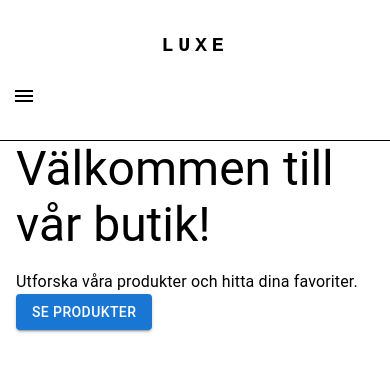
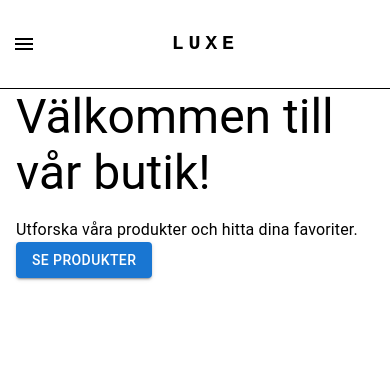
Before and after one commit to iiddaa96/examensarbete, a Next.js app: page / in a window 390 px wide. Shown: the top 372 px of the page. Built offline with nearby package versions, Linux system fonts and the light colour scheme.

Commit message:
fixed position flexGrow for desktop and mobile in header

```diff
--- a/app/ui/Header.tsx
+++ b/app/ui/Header.tsx
@@ -36,12 +36,35 @@ const Header: React.FC<HeaderProps> = ({
       <Box
         sx={{
           display: "flex",
-          justifyContent: "center", // Detta centrerar innehållet horisontellt
+          alignItems: "center",
           width: "100%",
         }}
       >
-        {/* Centrerad logotyp/titel */}
-        <Box component={Link} href="/" sx={{ textDecoration: "none" }}>
+        {/* Hamburger menu (visible only on mobile) */}
+        <Box sx={{ display: { xs: "flex", md: "none" }, alignItems: "center" }}>
+          <IconButton
+            size="large"
+            aria-label="account of current user"
+            aria-controls="menu-appbar"
+            aria-haspopup="true"
+            onClick={handleOpenNavMenu}
+            color="inherit"
+          >
+            <MenuIcon />
+          </IconButton>
+        </Box>
+
+        {/* Logo (centered on mobile, and positioned correctly on desktop) */}
+        <Box
+          component={Link}
+          href="/"
+          sx={{
+            display: "flex",
+            justifyContent: "center",
+            flexGrow: { xs: "0.9", sm: "1" },
+            textDecoration: "none",
+          }}
+        >
           <Typography
             variant="h6"
             noWrap
@@ -52,26 +75,11 @@ const Header: React.FC<HeaderProps> = ({
               letterSpacing: ".3rem",
               color: "black",
               textDecoration: "none",
-              padding: "10px",
             }}
           >
             LUXE
           </Typography>
         </Box>
-      </Box>
-
-      {/* Mobil Menu Knapp */}
-      <Box sx={{ flexGrow: 1, display: { xs: "flex", md: "none" } }}>
-        <IconButton
-          size="large"
-          aria-label="account of current user"
-          aria-controls="menu-appbar"
-          aria-haspopup="true"
-          onClick={handleOpenNavMenu}
-          color="inherit"
-        >
-          <MenuIcon />
-        </IconButton>
       </Box>
 
       {/* Mobil meny */}
```
